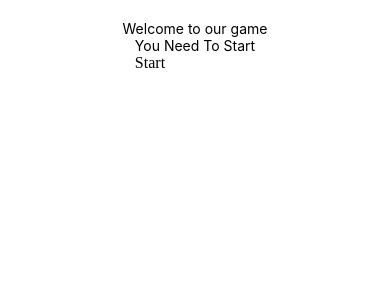
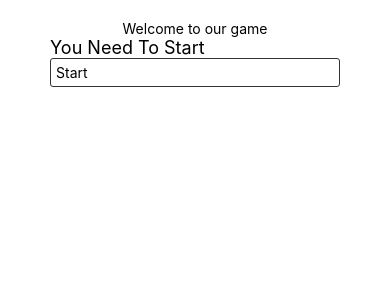
Before and after one commit to boosterlong/roguelikeautobattler, a React Native app: screen / in a window 390 px wide. Shown: the top 300 px of the page. Built offline with nearby package versions, Linux system fonts and the light colour scheme.

Commit message:
Added some shitty styles

```diff
--- a/App.tsx
+++ b/App.tsx
@@ -27,7 +27,6 @@ export default function App() {
 const styles = StyleSheet.create({
   container: {
     paddingTop: 20,
-    flex: 1,
     backgroundColor: '#fff',
     alignItems: 'center',
     justifyContent: 'flex-start',
--- a/components/scenes/Battle.tsx
+++ b/components/scenes/Battle.tsx
@@ -7,7 +7,7 @@ export default function Battle () {
 
 	useEffect(() => {
 		const newLogs : string[] = []
-		for (let i = 1; i <= 1000; i++) {
+		for (let i = 1; i <= 10; i++) {
 			setTimeout(() => {
 				const dmg = getRandomInt(1, 6)
 				const attacker = i%2===0 ? 'Player' : "Monster"
@@ -32,7 +32,8 @@ export default function Battle () {
 
 const styles = StyleSheet.create({
 	container: {
-		width: '500px',
+		maxWidth: '500px',
+		width: '100%',
 		padding: '10px',
 		border: '1px solid #333333',
 		background: '#F0F0F0'
--- a/components/scenes/Start.tsx
+++ b/components/scenes/Start.tsx
@@ -1,4 +1,4 @@
-import {Pressable, Text, View} from "react-native";
+import {Pressable, StyleSheet, Text, View} from "react-native";
 import React from "react";
 
 export type StartGameProps = {
@@ -6,8 +6,25 @@ export type StartGameProps = {
 }
 
 export default function StartGame({onPress} : StartGameProps) {
-	return <View>
-		<Text>You Need To Start</Text>
-		<Pressable onPress={() => onPress()}>Start</Pressable>
+	return <View style={styles.view}>
+		<Text style={styles.title}>You Need To Start</Text>
+		<Pressable style={styles.button} onPress={() => onPress()}><Text>Start</Text></Pressable>
 	</View>
 }
+
+const styles = StyleSheet.create({
+	view: {
+		width: '100%',
+		paddingStart: 50,
+		paddingEnd: 50
+	},
+	title: {
+		fontSize: 18
+	},
+	button: {
+		border: '1px solid #333',
+		borderRadius: 3,
+		padding: 5,
+		textAlign: 'center',
+	}
+})
--- a/lib/battle.class.ts
+++ b/lib/battle.class.ts
@@ -0,0 +1,4 @@
+
+export function battleReducer () : BattleState {
+
+}
```
